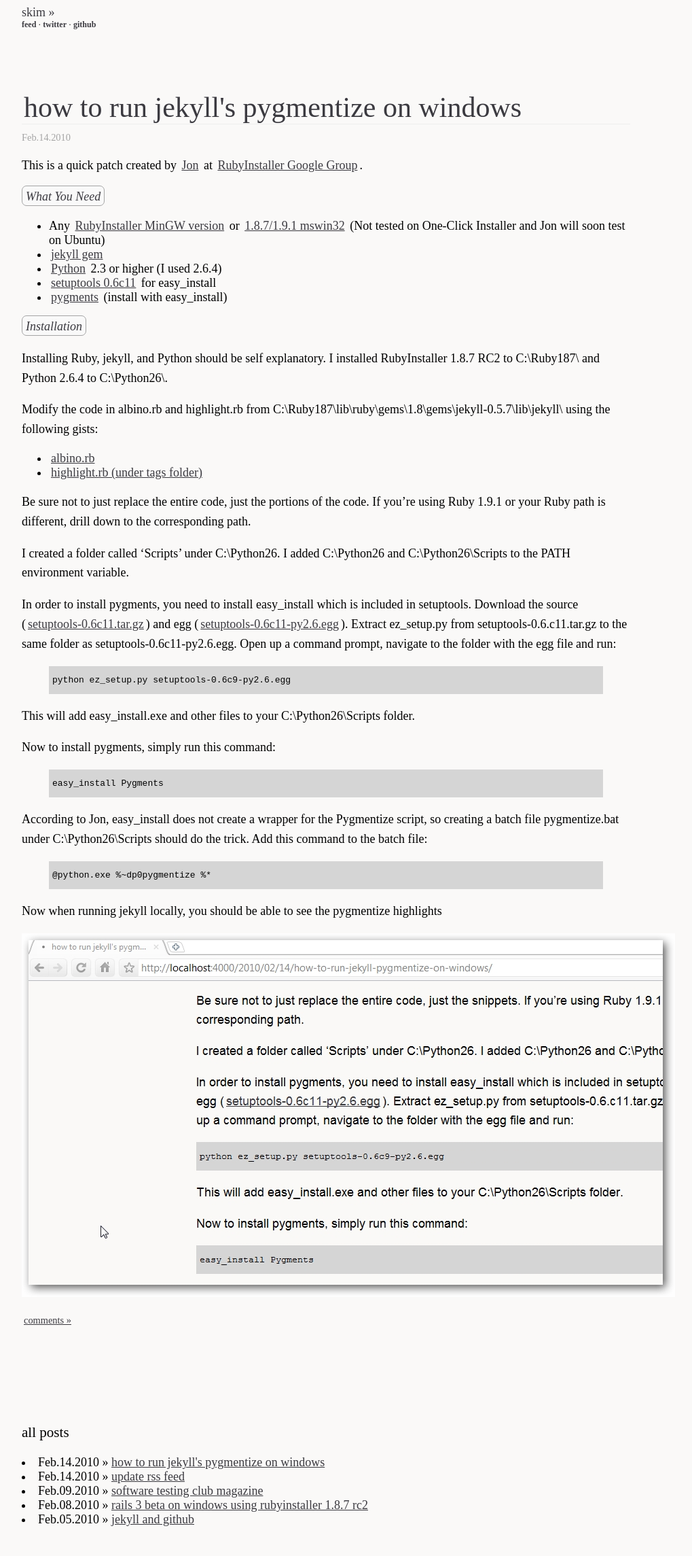
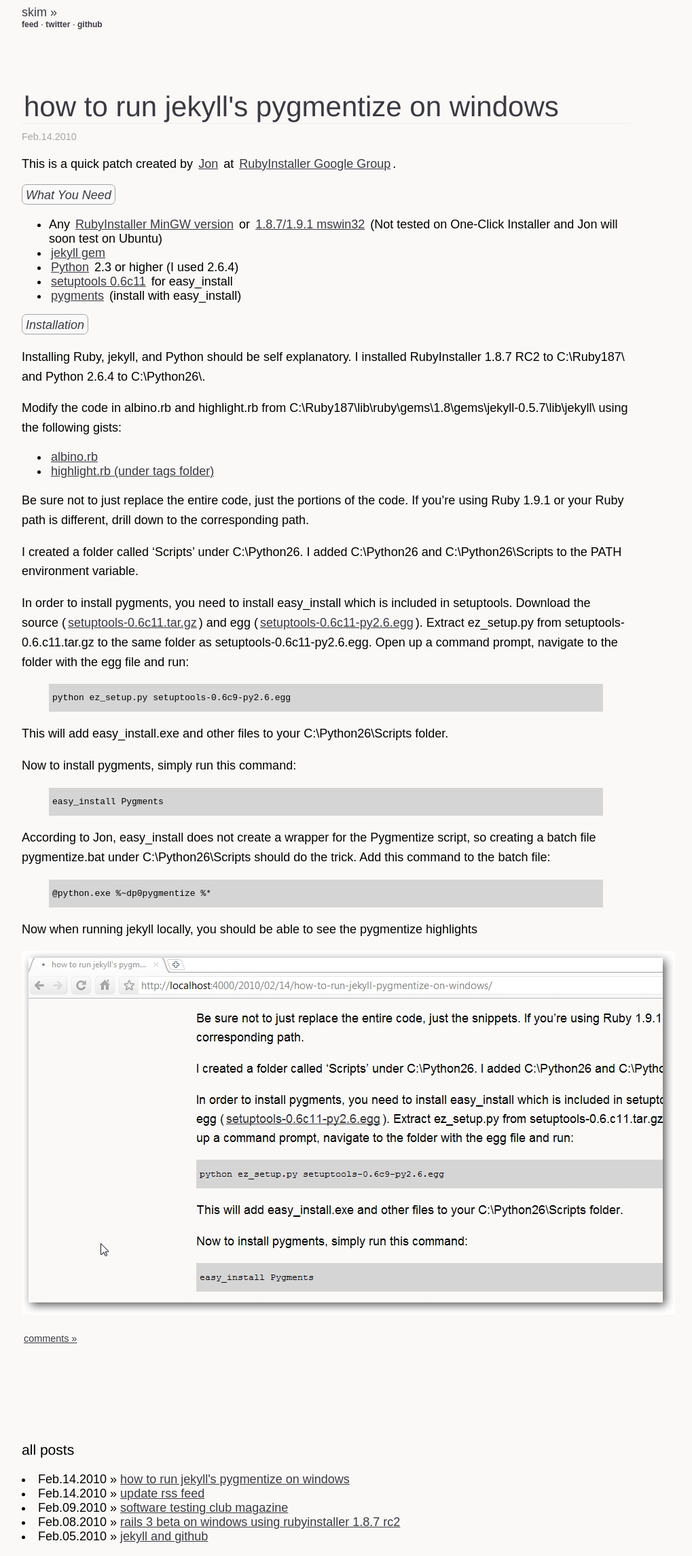
Before and after one commit to sl4m/sl4m.github.com, a Jekyll site: the page built from index.html, in a window 1280 px wide. Shown: the whole page at 68% size, without its empty margins (160-1179 px from the left). Built offline with Jekyll 4.4.1, drawn with Linux system fonts in a browser that asks for light colours; before the commit the page ends 2264 px from its top, so only the background shows below that.

Commit message:
tweaked font

```diff
--- a/css/screen.css
+++ b/css/screen.css
@@ -1,6 +1,6 @@
 body{
   background: #FAF9F8;
-  font-family: "liberation-sans-1", "liberation-sans-2";
+  font-family: "liberation-sans-1", "liberation-sans-2", Sans-serif;
   font-size: 18px;
   margin: 0;
 }
@@ -30,7 +30,7 @@
   color:#A5A5A5;
 }
 h1,h2,h3,h4{
-  font-family: "liberation-sans-1", "liberation-sans-2";
+  font-family: Helvetica, Arial, Sans-serif;
   font-weight: normal;
 }
 h1 a, h2 a, h3 a, h4 a{
```
